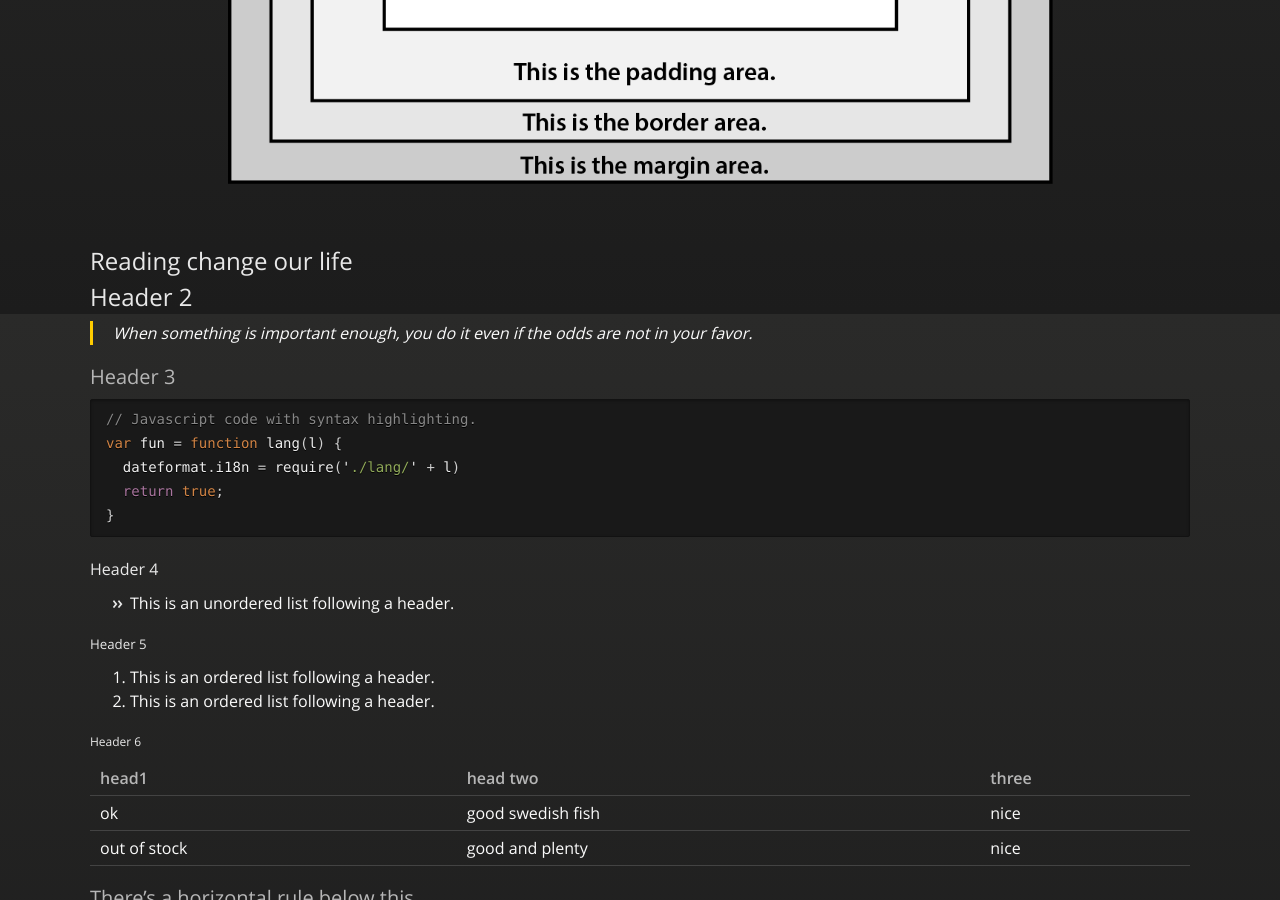
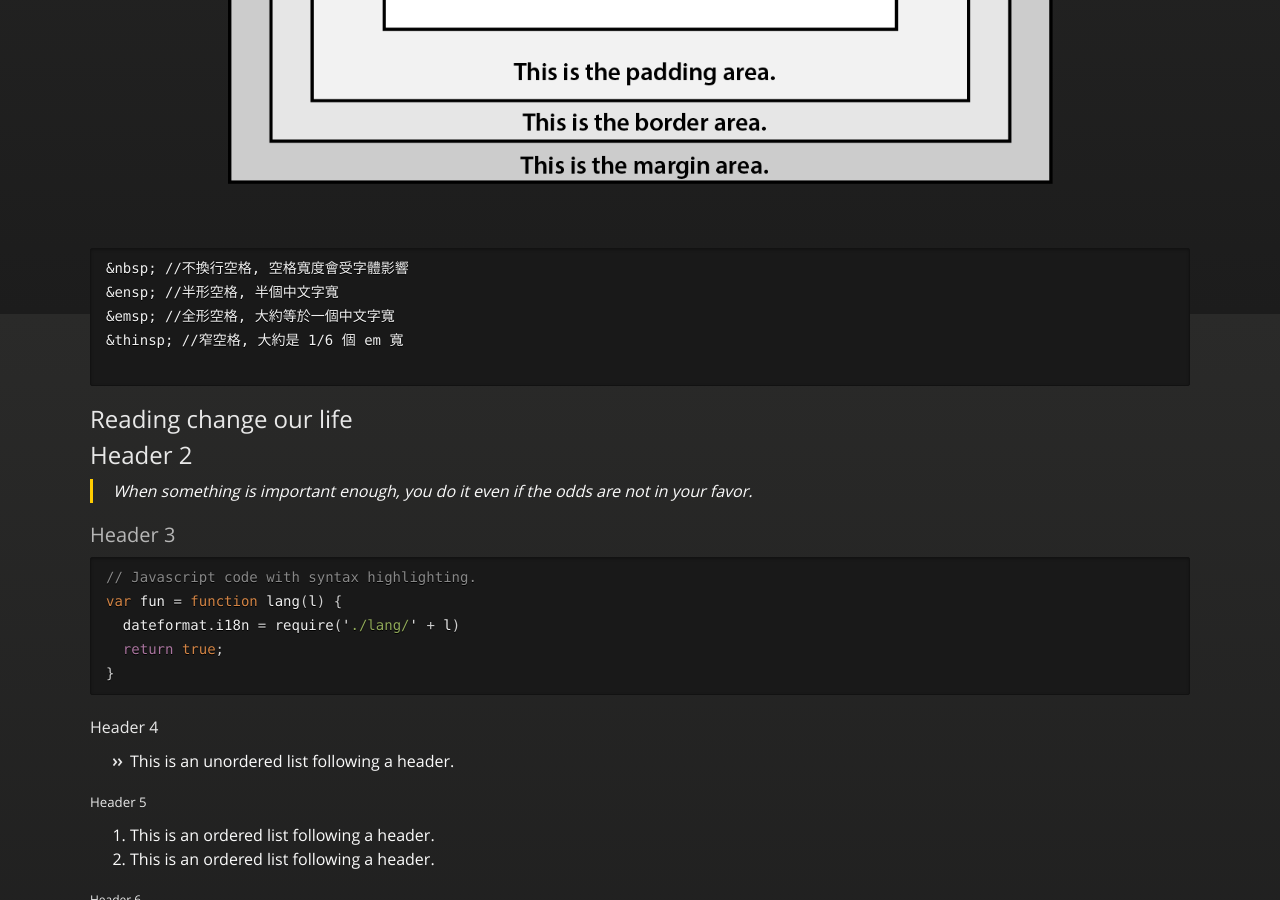
Before and after one commit to kexinerchen/kexinerchen.github.io, a Jekyll site: the page built from _posts/2020-04-11-examples.md, in a window 1280 px wide and 900 px high, scrolled down 1486 px. Built offline with Jekyll 4.4.1, drawn with Linux system fonts in a browser that asks for light colours.

Commit message:
Update 2020-04-11-examples.md

````diff
--- a/_posts/2020-04-11-examples.md
+++ b/_posts/2020-04-11-examples.md
@@ -8,8 +8,6 @@ author: Kexiner
 
 <br>
 
-
-
 ![reading](https://raw.githubusercontent.com/kexinerchen/kexinerchen.github.io/master/_posts/assets/reading.jpg)
 
 <br>
@@ -18,6 +16,13 @@ author: Kexiner
 
 <br>
 
+```
+&nbsp; //不換行空格, 空格寬度會受字體影響
+&ensp; //半形空格, 半個中文字寬
+&emsp; //全形空格, 大約等於一個中文字寬
+&thinsp; //窄空格, 大約是 1/6 個 em 寬
+
+```
 ## Reading change our life
 
 
````
